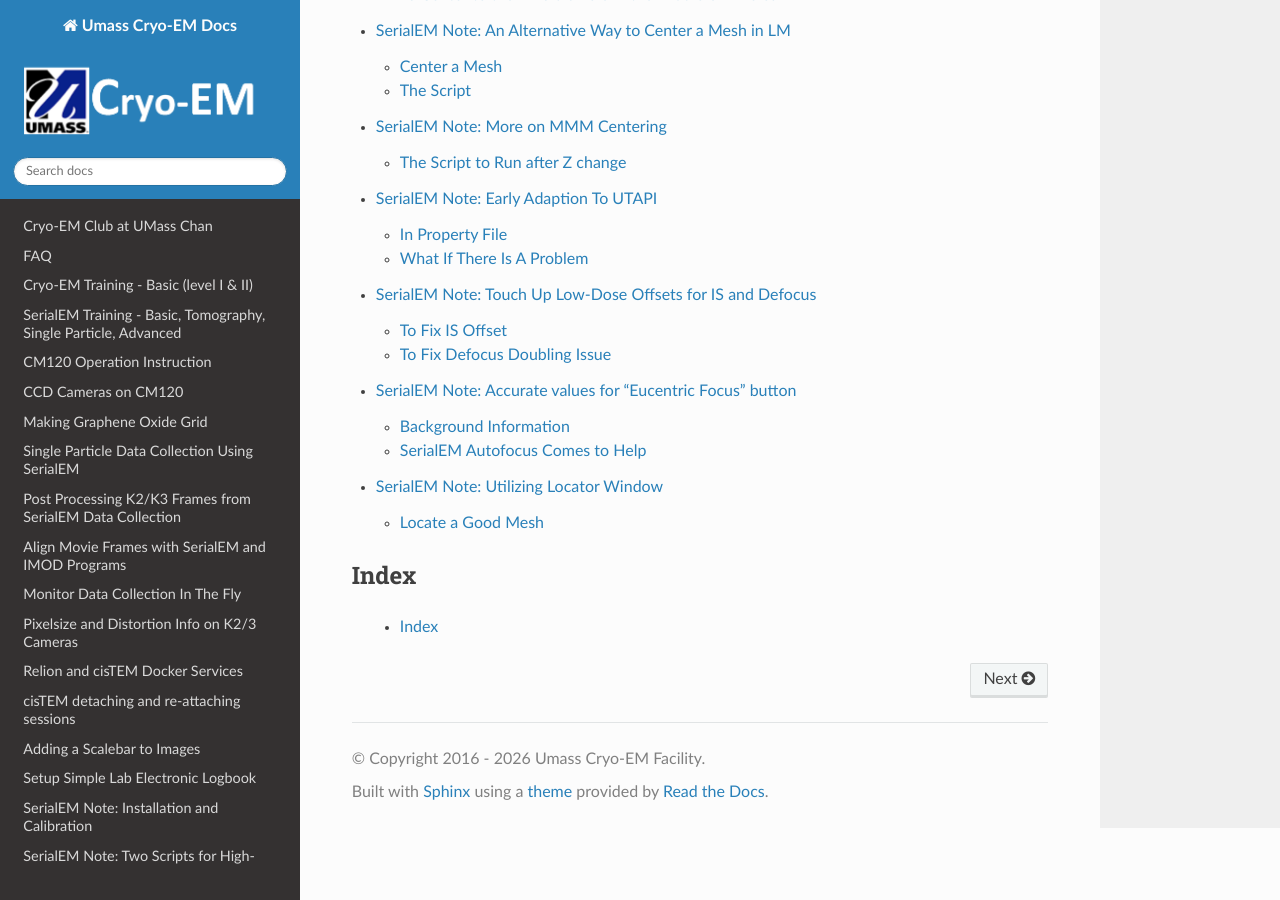
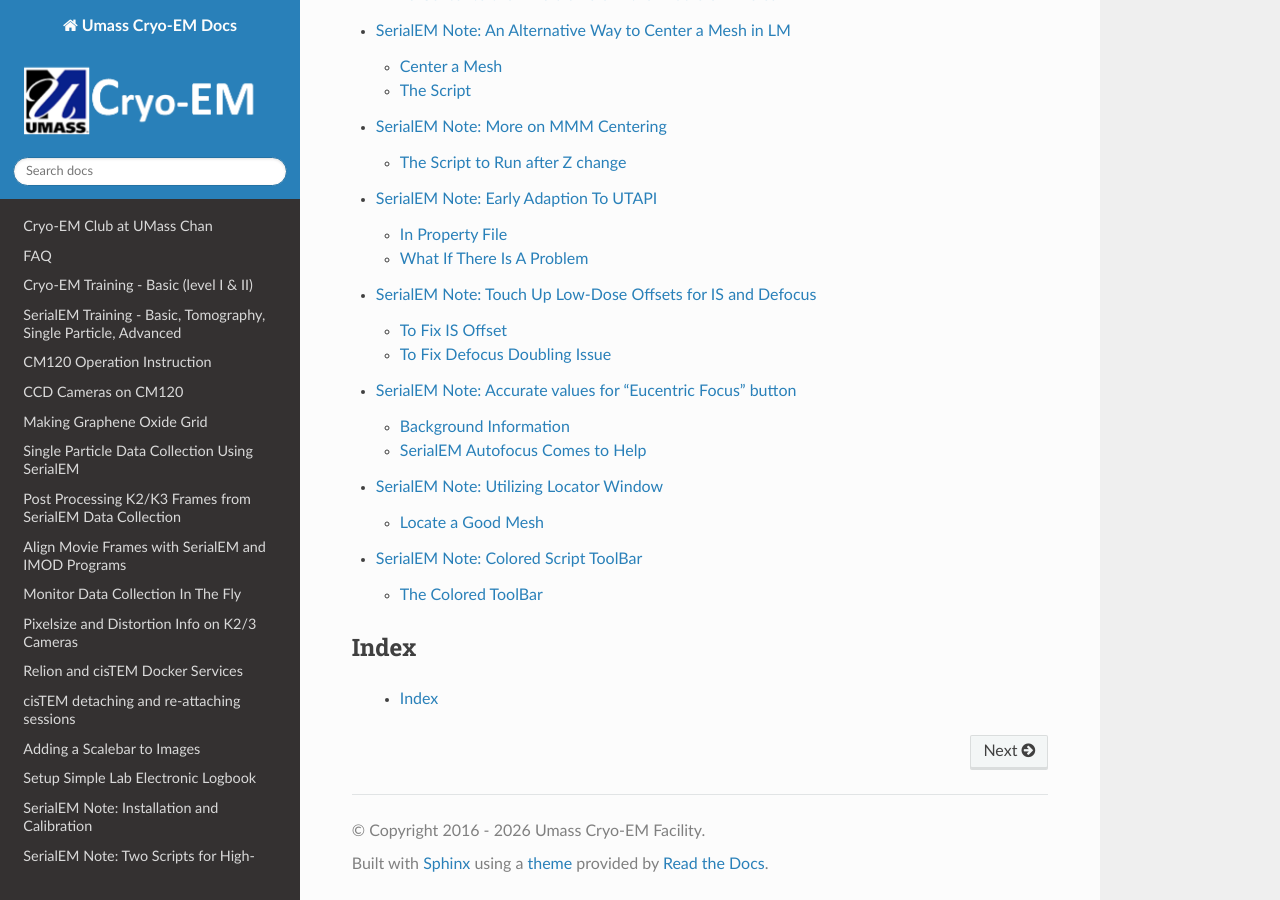
Before and after one commit to xuchen66/sphinx-emdocs, a Sphinx documentation site: the page built from source/index.rst, in a window 1280 px wide and 900 px high, scrolled down 6146 px. Built offline with Sphinx 7.4.7 and the Read the Docs theme 3.1.0, drawn with Linux system fonts in a browser that asks for light colours; pages that are not in the unit, such as notebooks, are missing from menus.

Commit message:
Update index.rst

```diff
--- a/source/index.rst
+++ b/source/index.rst
@@ -83,8 +83,9 @@
    serialEM-note-touchup-LD
    serialem_note_accurate_eucentric_focus_button
    serialem_note_utlize_locator_window
+   serialEM-note-colored-script-toolbar
 .. serialEM-note-take-images-at-two-different-mags
-   serialEM-note-colored-script-toolbar
+
 Index
 *****
 
```
